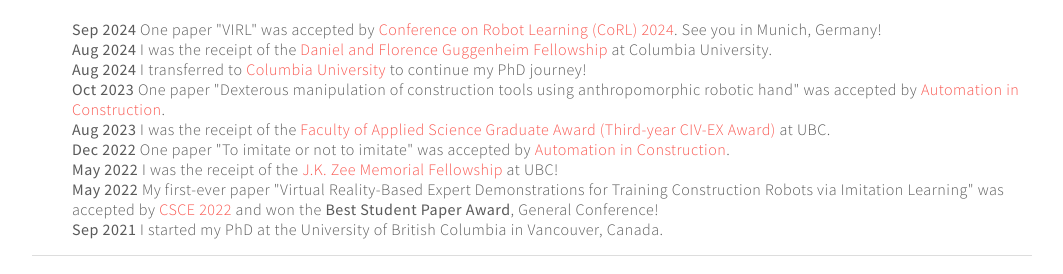
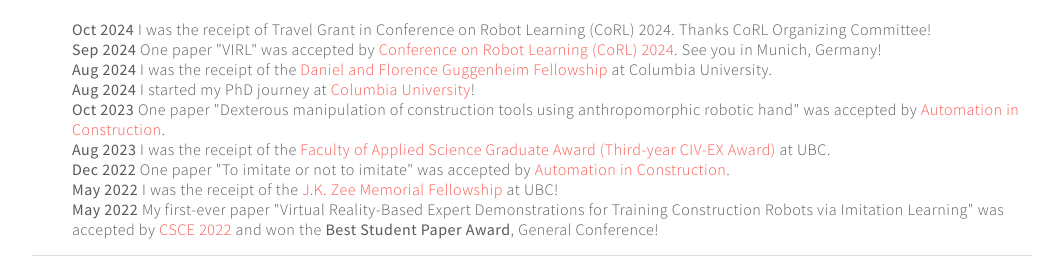
Before and after one commit to LeiHHHuang/leihhhuang.github.io, a plain HTML site: page index.html in a window 1280 px wide. Shown: the part 495-769 px from the top of the page, without its empty margins (108-1171 px from the left). Drawn offline with Linux system fonts and the light colour scheme.

Commit message:
update index

```diff
--- a/index.html
+++ b/index.html
@@ -68,15 +68,15 @@
         <div class="section" id="updates">
             <h1>Updates</h1>
             <ul>
+                <li> <b>Oct 2024</b> I was the receipt of Travel Grant in Conference on Robot Learning (CoRL) 2024</a>. Thanks CoRL Organizing Committee!
                 <li> <b>Sep 2024</b> One paper "VIRL" was accepted by  <a href="https://www.corl.org/home">Conference on Robot Learning (CoRL) 2024</a>. See you in Munich, Germany!
                 <li> <b>Aug 2024</b> I was the receipt of the <a href="https://airandspace.si.edu/support/get-involved/fellowships/guggenheim">Daniel and Florence Guggenheim Fellowship</a> at Columbia University.
-                <li> <b>Aug 2024</b> I transferred to <a href="https://www.columbia.edu/">Columbia University</a> to continue my PhD journey!
+                <li> <b>Aug 2024</b> I started my PhD journey at <a href="https://www.columbia.edu/">Columbia University</a>!
                 <li> <b>Oct 2023</b> One paper "Dexterous manipulation of construction tools using anthropomorphic robotic hand" was accepted by <a href="https://www.sciencedirect.com/journal/automation-in-construction">Automation in Construction</a>.
                 <li> <b>Aug 2023</b> I was the receipt of the <a href="https://students.ubc.ca/enrolment/finances/award-search/vancouver/faculty-applied-science/general/6434">Faculty of Applied Science Graduate Award (Third-year CIV-EX Award)</a> at UBC.
                 <li> <b>Dec 2022</b> One paper "To imitate or not to imitate" was accepted by <a href="https://www.sciencedirect.com/journal/automation-in-construction">Automation in Construction</a>.
                 <li> <b>May 2022</b> I was the receipt of the <a href="https://students.ubc.ca/enrolment/finances/award-search/vancouver/faculty-applied-science/general/4891">J.K. Zee Memorial Fellowship</a> at UBC!
                 <li> <b>May 2022</b> My first-ever paper "Virtual Reality-Based Expert Demonstrations for Training Construction Robots via Imitation Learning" was accepted by <a href="https://csce2022.com/">CSCE 2022</a> and won the <b>Best Student Paper Award</b>, General Conference!
-                <li> <b>Sep 2021</b> I started my PhD at the University of British Columbia in Vancouver, Canada.
             </ul>
             <p></p>
             <div style="clear: both;"></div>
```
